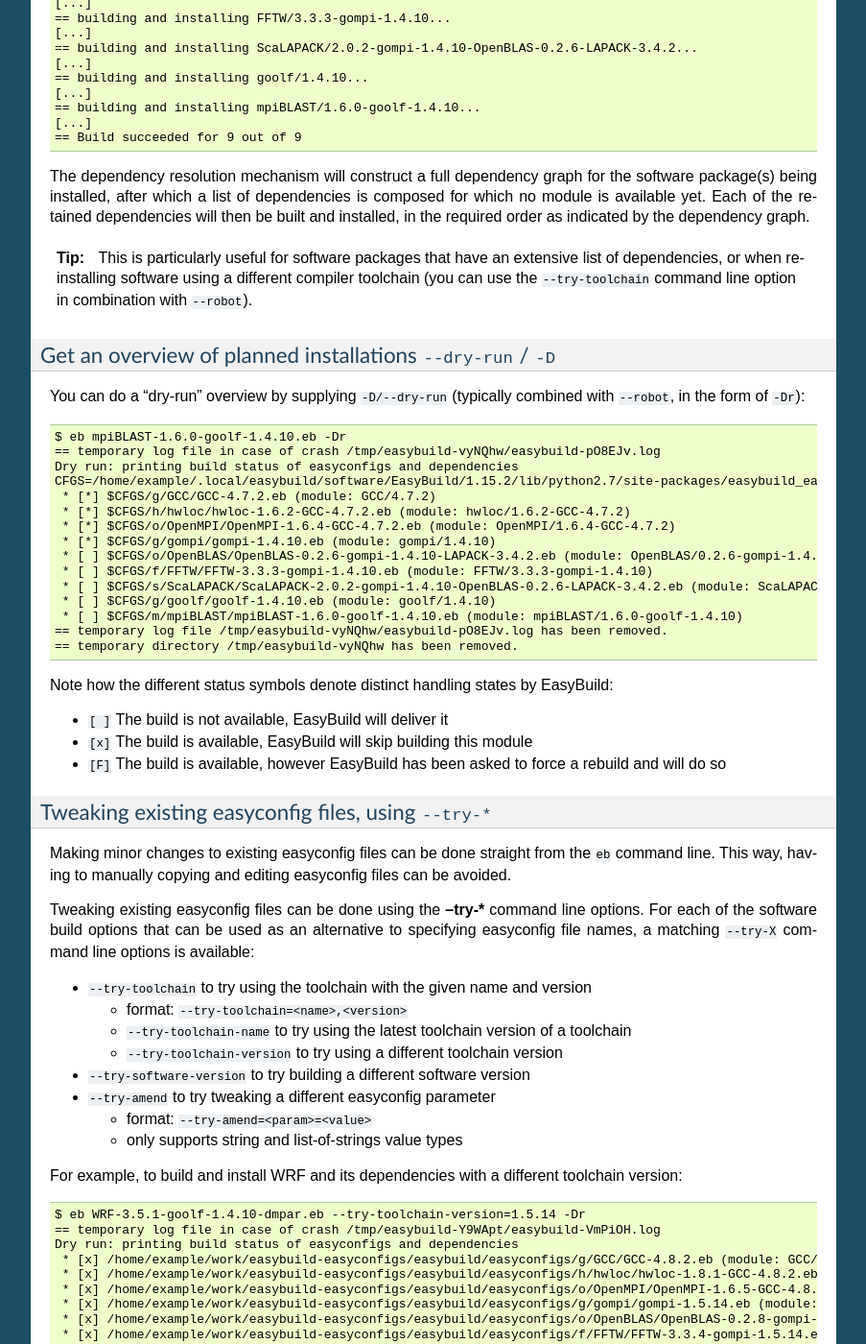
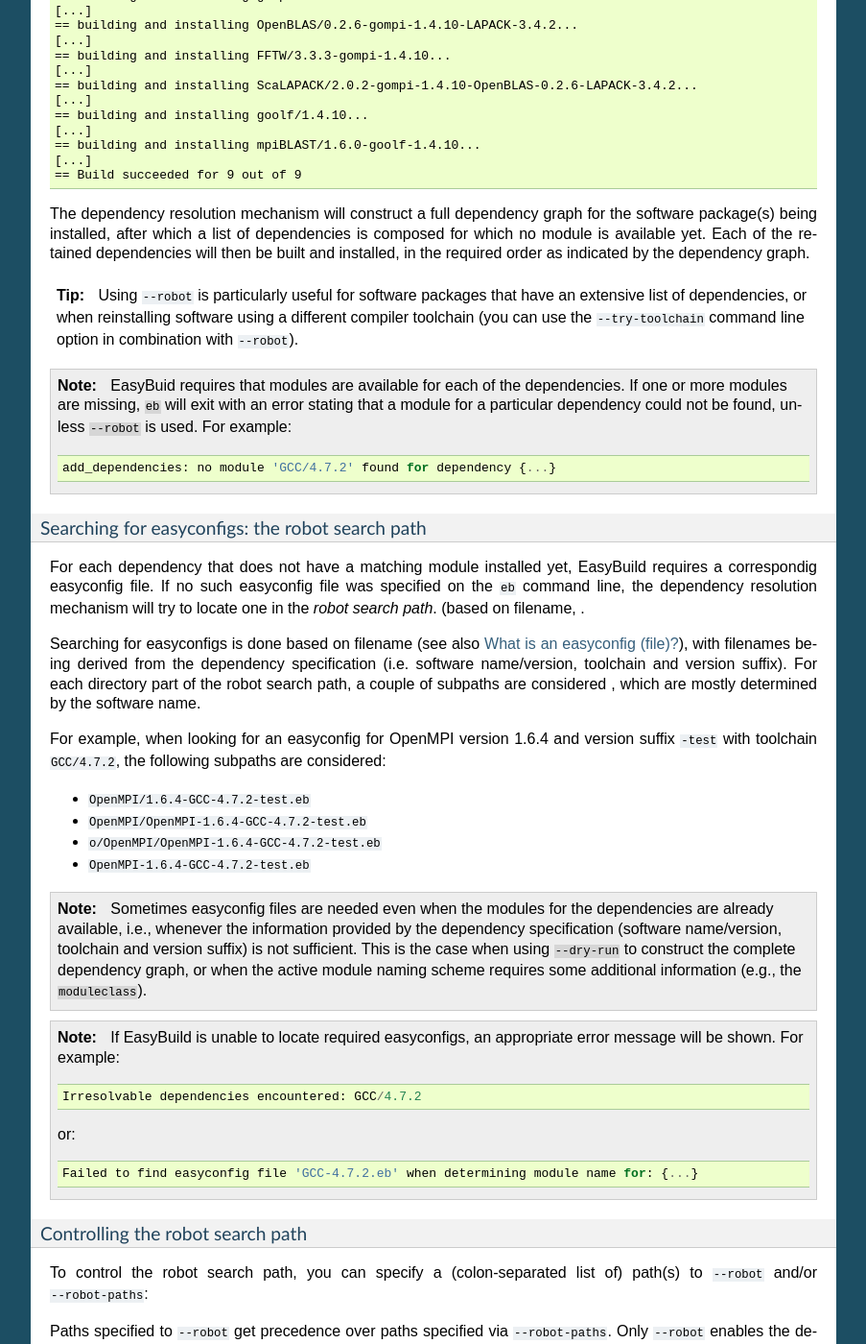
Before and after one commit to easybuilders/easybuild, a Sphinx documentation site: the page built from docs/Using_the_EasyBuild_command_line.rst, in a window 1280 px wide and 1400 px high, scrolled down 5896 px. Shown: the whole window at 96% size, without its empty margins (198-1101 px from the left). Built offline with Sphinx 7.4.7, drawn with Linux system fonts in a browser that asks for light colours; some of the changed text lies outside the part shown.

Commit message:
enhance documentation to cover robot search path and --robot-paths

```diff
--- a/docs/Using_the_EasyBuild_command_line.rst
+++ b/docs/Using_the_EasyBuild_command_line.rst
@@ -302,11 +302,13 @@ the list of easyconfigs in the search result. For example, use ``/GCC`` to searc
 
 .. _use_robot:
 
-Use robot for dependency resolution, ``--robot`` / ``-r``
-~~~~~~~~~~~~~~~~~~~~~~~~~~~~~~~~~~~~~~~~~~~~~~~~~~~~~~~~~
+Enabling dependency resolution, ``--robot`` / ``-r`` and ``--robot-paths``
+~~~~~~~~~~~~~~~~~~~~~~~~~~~~~~~~~~~~~~~~~~~~~~~~~~~~~~~~~~~~~~~~~~~~~~~~~~
 
 EasyBuild supports installing an entire software stack, including the required toolchain
-if needed, with a single ``eb`` invocation::
+if needed, with a single ``eb`` invocation.
+
+To enable dependency resolution, use the ``--robot`` command line option::
 
   $ eb mpiBLAST-1.6.0-goolf-1.4.10.eb --robot
   [...]
@@ -332,11 +334,90 @@ if needed, with a single ``eb`` invocation::
 
 The dependency resolution mechanism will construct a full dependency graph for the software package(s)
 being installed, after which a list of dependencies is composed for which no module is available yet.
-Each of the retained dependencies will then be built and installed, in the required order as indicated by the dependency graph.
+Each of the retained dependencies will then be built and installed, in the required order as indicated
+by the dependency graph.
 
-.. tip:: This is particularly useful for software packages that have an extensive list of dependencies,
+.. tip:: Using ``--robot`` is particularly useful for software packages that have an extensive list of dependencies,
   or when reinstalling software using a different compiler toolchain
   (you can use the ``--try-toolchain`` command line option in combination with ``--robot``).
+
+.. note:: EasyBuid requires that modules are available for each of the dependencies. If one or more modules are missing,
+  ``eb`` will exit with an error stating that a module for a particular dependency could not be found, unless
+  ``--robot`` is used. For example::
+
+    add_dependencies: no module 'GCC/4.7.2' found for dependency {...}
+
+Searching for easyconfigs: the robot search path
+^^^^^^^^^^^^^^^^^^^^^^^^^^^^^^^^^^^^^^^^^^^^^^^^
+
+For each dependency that does not have a matching module installed yet, EasyBuild requires a correspondig easyconfig
+file. If no such easyconfig file was specified on the ``eb`` command line, the dependency resolution mechanism will try
+to locate one in the `robot search path`. (based on filename, .
+
+Searching for easyconfigs is done based on filename (see also :ref:`what_is_an_easyconfig`), with filenames being derived from the dependency specification (i.e. software name/version, toolchain and version suffix). For each directory part of the robot search path, a couple of subpaths are considered , which are mostly determined by the software name.
+
+For example, when looking for an easyconfig for OpenMPI version 1.6.4 and version suffix ``-test`` with toolchain ``GCC/4.7.2``, the following subpaths are considered:
+
+* ``OpenMPI/1.6.4-GCC-4.7.2-test.eb``
+* ``OpenMPI/OpenMPI-1.6.4-GCC-4.7.2-test.eb``
+* ``o/OpenMPI/OpenMPI-1.6.4-GCC-4.7.2-test.eb``
+* ``OpenMPI-1.6.4-GCC-4.7.2-test.eb``
+
+.. note:: Sometimes easyconfig files are needed even when the modules for the dependencies are already available, i.e., whenever the information provided by the dependency specification (software name/version, toolchain and version suffix) is not sufficient. This is the case when using ``--dry-run`` to construct the complete dependency graph, or when the active module naming scheme requires some additional information (e.g., the ``moduleclass``).
+
+.. note:: If EasyBuild is unable to locate required easyconfigs, an appropriate error message will be shown. For example::
+
+    Irresolvable dependencies encountered: GCC/4.7.2
+
+ or::
+
+    Failed to find easyconfig file 'GCC-4.7.2.eb' when determining module name for: {...}
+
+.. _controlling_robot_search_path:
+
+Controlling the robot search path
+^^^^^^^^^^^^^^^^^^^^^^^^^^^^^^^^^
+
+To control the robot search path, you can specify a (colon-separated list of) path(s) to ``--robot`` and/or
+``--robot-paths``::
+
+Paths specified to ``--robot`` get precedence over paths specified via ``--robot-paths``.
+Only ``--robot`` enables the dependency resolution mechanism; ``--robot-paths`` does not.
+
+By combining ``--robot`` and ``--robot-paths`` on the different configuration levels (see also :ref:`configuration_types`), you have full control over the robot search path.
+
+.. note:: The paths specified on the configuration level with the highest order of preference `replace` any paths specified otherwise.
+
+Default robot search path
++++++++++++++++++++++++++
+
+By default, EasyBuild will only include the collection of easyconfig files that is part of the EasyBuild installation
+in the robot search path. More specifically, only directories listed in the `Python search path` (partially specified by the
+``$PYTHONPATH`` environment variable) that contain a subdirectory named ``easybuild/easyconfigs`` are considered part
+of the robot search path (in the order they are encountered).
+
+A constant named ``DEFAULT_ROBOT_PATHS`` is available that can be used (only) in EasyBuild configuration files to refer
+to the default robot search path. See :ref:`configuration_file_templates_constants` for more information on using constants in EasyBuild configuration files.
+
+
+Example use case
+++++++++++++++++
+
+Wishlist:
+
+* (always) prefer easyconfig files in the archive/repository over the ones that are included in the EasyBuild installation (i)
+* consider easyconfig files located in the current directory first or ``/tmp`` (in that order) before any others (ii)
+
+Matching setup:
+
+* satisfy (i) using ``robot-paths`` in one of the active EasyBuild configuration files, for example ``$HOME/.config/easybuild/config.cfg`` (see also :ref:`list_of_configuration_files`)::
+
+    robot-paths = %(repositorypath)s:%(DEFAULT_ROBOT_PATHS)s
+
+* satisfy (ii) via ``--robot`` on the ``eb`` command line::
+
+    eb mpiBLAST-1.6.0-goolf-1.4.10.eb --robot $PWD:/tmp
+
 
 .. _get_an_overview:
 
--- a/docs/Writing_easyconfig_files.rst
+++ b/docs/Writing_easyconfig_files.rst
@@ -12,7 +12,9 @@ Luckily, the majority of software delivery mechanisms are being designed around
 either autotools or CMake or, perhaps, some simple file extraction/copy pattern.
 Yet, in case the software build calls for more elaborate steps
 (scientific software never fails to surprise us in this regard),
-an :ref:`easyblocks` may be needed, which is the subject of other part of this documentation.
+an :ref:`easyblock <easyblocks>` may be needed, which is the subject of other part of this documentation.
+
+.. _what_is_an_easyconfig:
 
 What is an easyconfig (file)?
 -----------------------------
```
Also changed, not shown: docs/Configuration.rst (+28 -0 lines).
